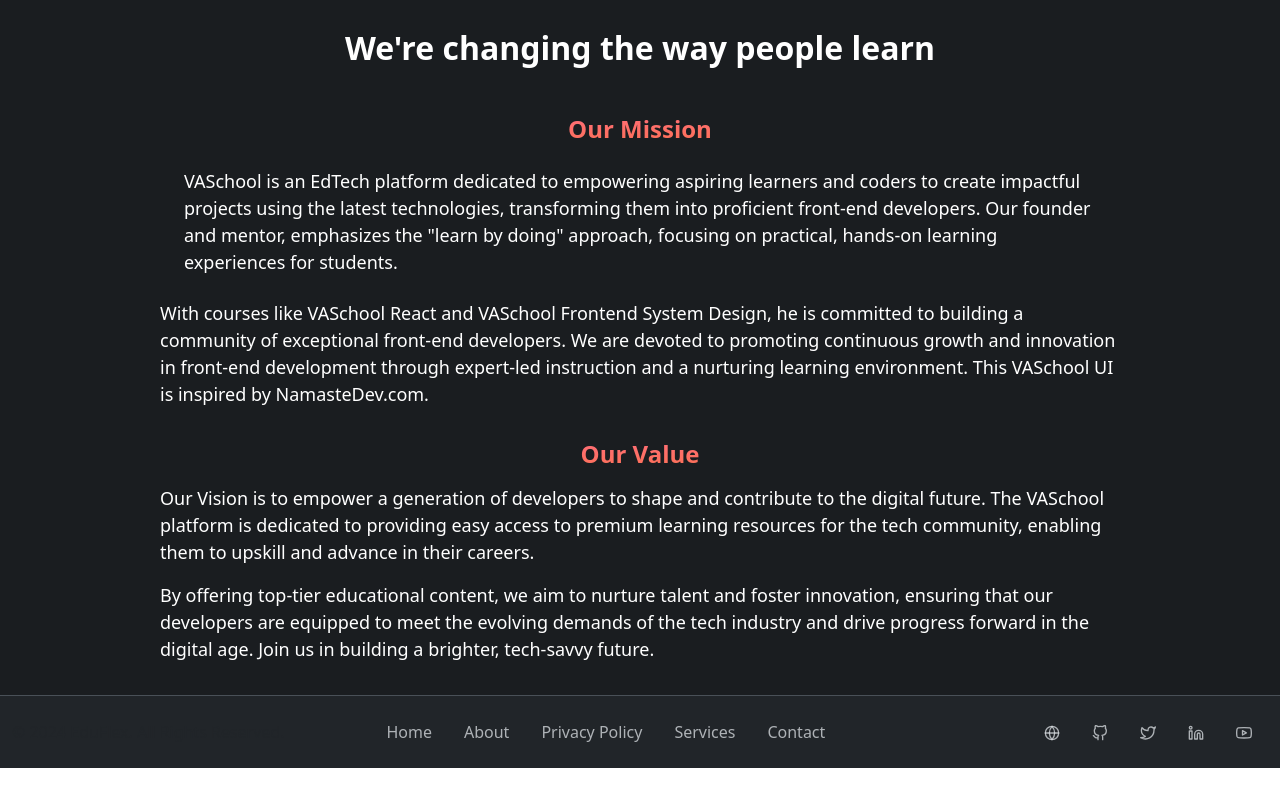
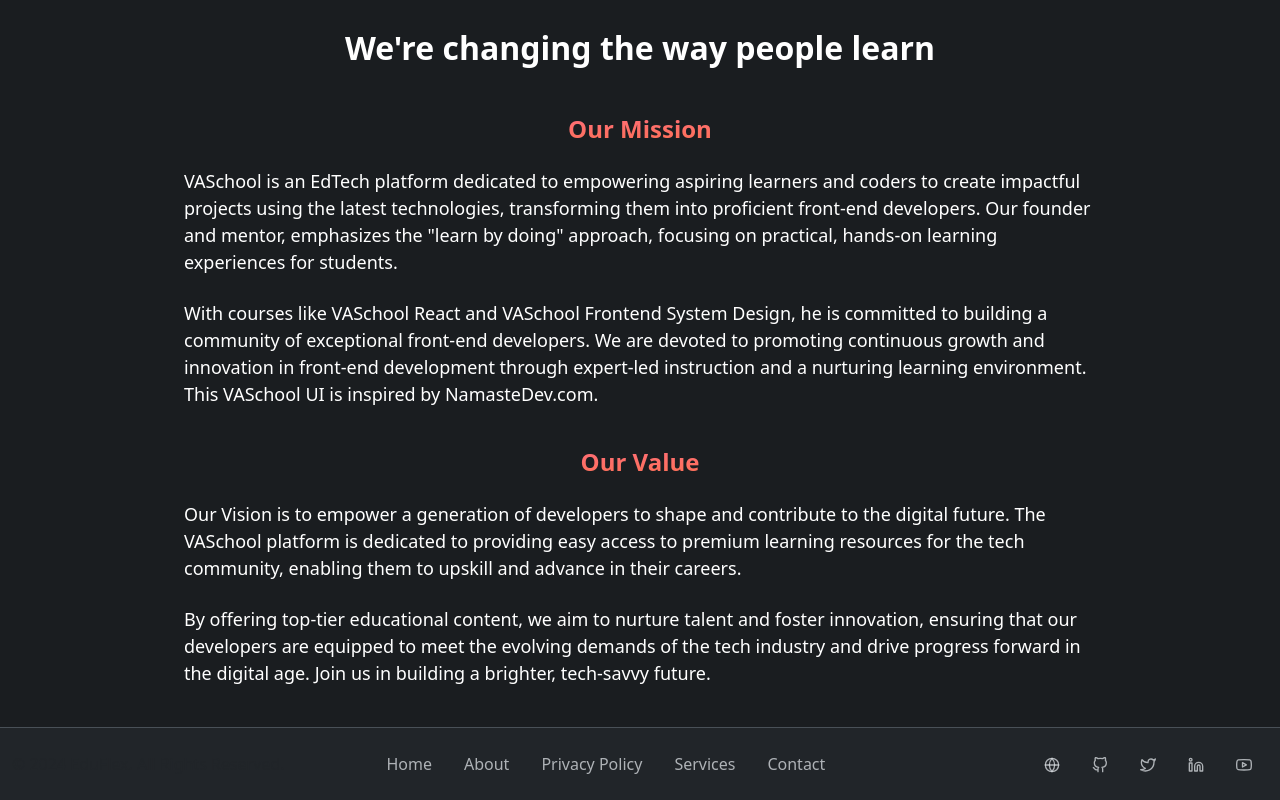
Before and after one commit to Va1bhav07/VASchool, a React (Vite) app in the folder client/: page / in a window 1280 px wide. Shown: the part 4560-5360 px from the top of the page. Before the commit the page ends 5328 px from the top, so only its background shows below. Built offline with nearby package versions, Linux system fonts and the light colour scheme.

Commit message:
some txt fixes

```diff
--- a/client/src/pages/Home/MissionValue/index.tsx
+++ b/client/src/pages/Home/MissionValue/index.tsx
@@ -8,7 +8,7 @@
         <h4 className="fw-bold primary-text-color text-center mb-0">
           Our Mission
         </h4>
-        <div style={{ fontSize: '18px' }}>
+        <div className="text-center text-lg-start" style={{ fontSize: '18px' }}>
           <p className="px-0 py-3 p-lg-4 mb-0">
             VASchool is an EdTech platform dedicated to empowering aspiring
             learners and coders to create impactful projects using the latest
@@ -17,7 +17,7 @@
             approach, focusing on practical, hands-on learning experiences for
             students.
           </p>
-          <p className="px-0 py-3 p-4 pt-0">
+          <p className="px-0 py-3 p-lg-4 pt-lg-0">
             With courses like VASchool React and VASchool Frontend System
             Design, he is committed to building a community of exceptional
             front-end developers. We are devoted to promoting continuous growth
@@ -25,18 +25,18 @@
             instruction and a nurturing learning environment. This VASchool UI
             is inspired by NamasteDev.com.
           </p>
-        </div>
-        <h4 className="fw-bold primary-text-color text-center mb-0">
-          Our Value
-        </h4>
-        <div style={{ fontSize: '18px' }}>
-          <p className="px-0 py-3 p-4 mb-0">
+
+          <h4 className="fw-bold primary-text-color text-center mb-0">
+            Our Value
+          </h4>
+
+          <p className="px-0 py-3 p-lg-4 mb-0">
             Our Vision is to empower a generation of developers to shape and
             contribute to the digital future. The VASchool platform is dedicated
             to providing easy access to premium learning resources for the tech
             community, enabling them to upskill and advance in their careers.
           </p>
-          <p className="px-0 py-3 p-4 pt-0">
+          <p className="px-0 py-3 p-lg-4 pt-lg-0">
             By offering top-tier educational content, we aim to nurture talent
             and foster innovation, ensuring that our developers are equipped to
             meet the evolving demands of the tech industry and drive progress
```
